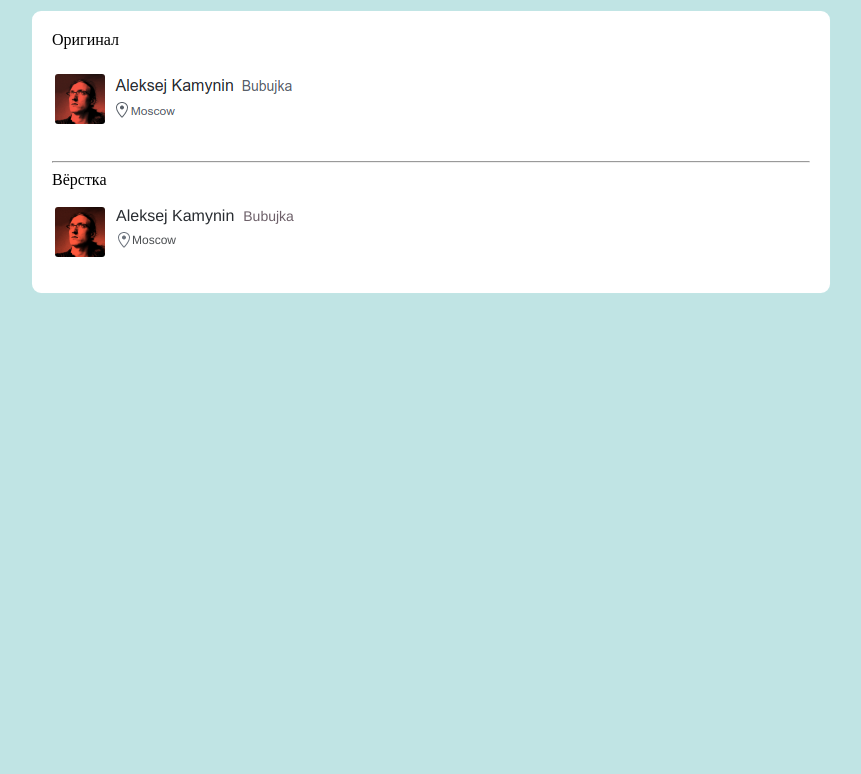
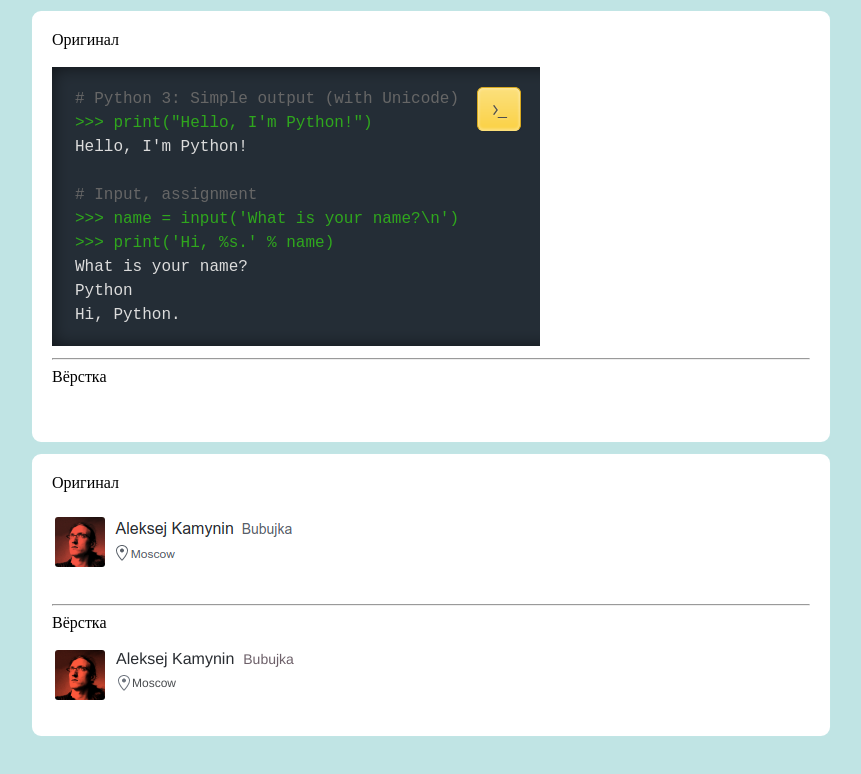
Before and after one commit to Matrix-san/matrix-san.github.io, a plain HTML site: page portfolio/index1.html in a window 1280 px wide. Shown: the whole page, without its empty margins (209-1070 px from the left). Drawn offline with Linux system fonts and the light colour scheme.

Commit message:
2nd start

```diff
--- a/portfolio/index1.html
+++ b/portfolio/index1.html
@@ -12,6 +12,19 @@
 </head>
 <body>
 <div class="first">
+    Оригинал   <br/><br/>
+
+    <img src="imgs/py.png"><br/>
+        <hr>
+
+    Вёрстка <br/><br/>
+
+
+
+    <br/>
+</div>
+
+<div class="first">
     Оригинал   <br/>
 
     <img src="imgs/bubujka.png"><br/>
@@ -25,11 +38,3 @@
     <img src="imgs/loc.png" alt="" vspace="6" hspace="1" align="left"><p class="mos">Moscow</p>
     <br/>
 </div>
-<!--
-    <div class="second">
-      2nd
-    </div>
-
-</body>
-</html>
--->
```
Also changed, not shown: images/image.jpeg (added), portfolio/imgs/py.png (added).
